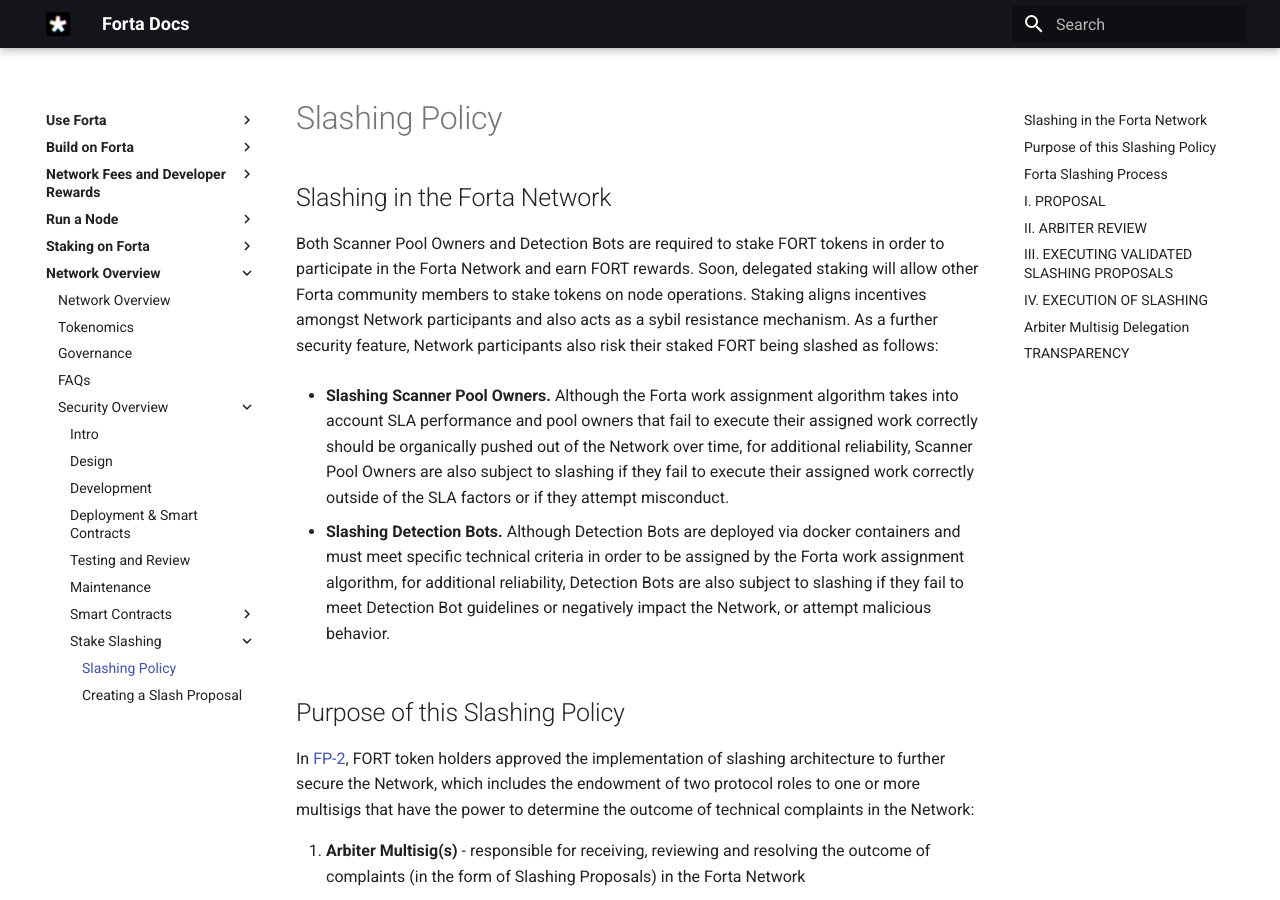
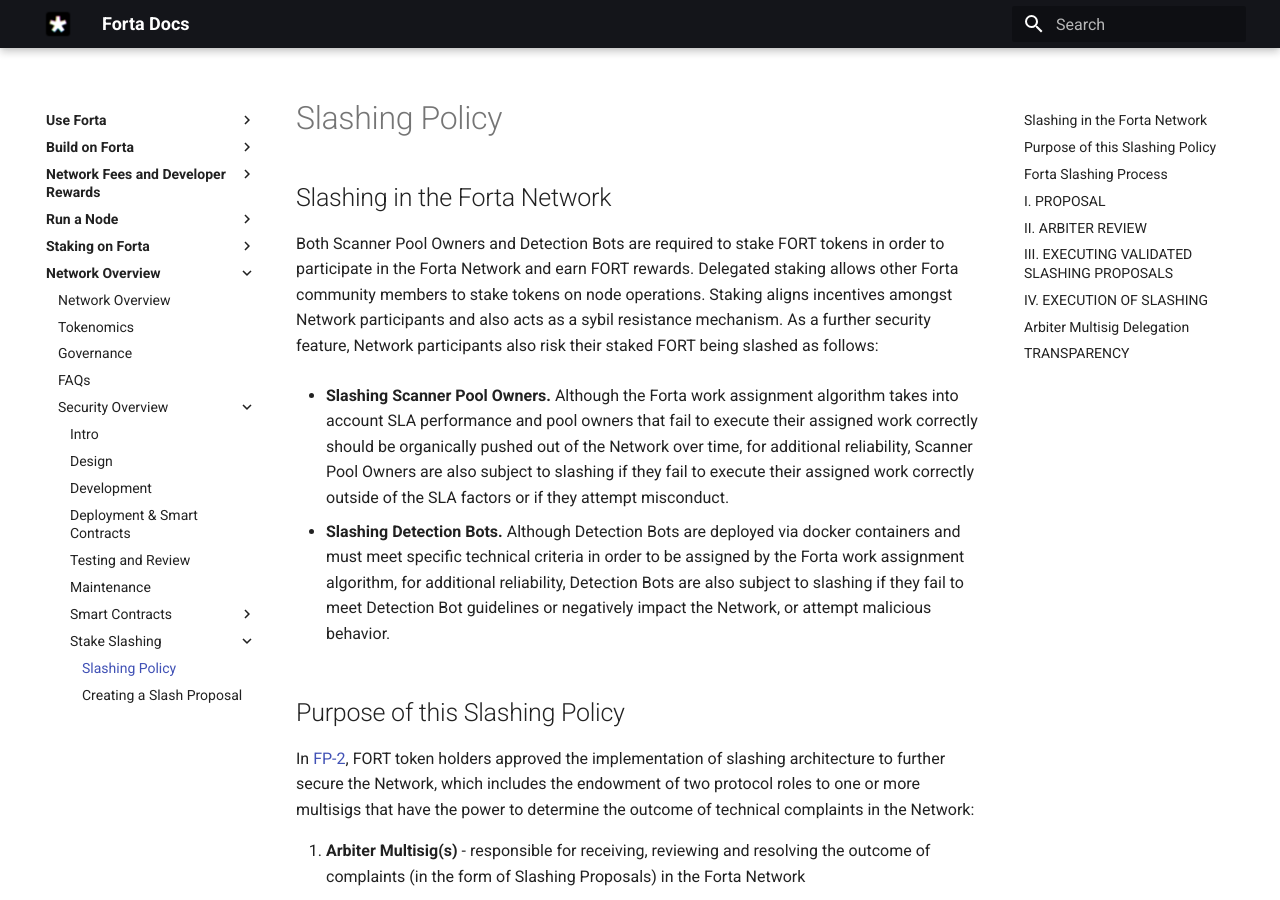
Before and after one commit to forta-network/docs, an MkDocs documentation site: the page built from docs/slashing-policy.md, in a window 1280 px wide and 900 px high. Built offline with MkDocs 1.6.1 and Material for MkDocs 9.7.7, drawn with Linux system fonts in a browser that asks for light colours; some of the changed text lies outside the part shown.

Commit message:
delegators_modifications

```diff
--- a/docs/slashing-policy.md
+++ b/docs/slashing-policy.md
@@ -2,7 +2,7 @@
 
 ## Slashing in the Forta Network
 
-Both Scanner Pool Owners and Detection Bots are required to stake FORT tokens in order to participate in the Forta Network and earn FORT rewards. Soon, delegated staking will allow other Forta community members to stake tokens on node operations. Staking aligns incentives amongst Network participants and also acts as a sybil resistance mechanism. As a further security feature, Network participants also risk their staked FORT being slashed as follows:
+Both Scanner Pool Owners and Detection Bots are required to stake FORT tokens in order to participate in the Forta Network and earn FORT rewards. Delegated staking allows other Forta community members to stake tokens on node operations. Staking aligns incentives amongst Network participants and also acts as a sybil resistance mechanism. As a further security feature, Network participants also risk their staked FORT being slashed as follows:
 
 - **Slashing Scanner Pool Owners.** Although the Forta work assignment algorithm takes into account SLA performance and pool owners that fail to execute their assigned work correctly should be organically pushed out of the Network over time, for additional reliability, Scanner Pool Owners are also subject to slashing if they fail to execute their assigned work correctly outside of the SLA factors or if they attempt misconduct.
 
```
Also changed, not shown: other parts of docs/slashing-policy.md (+1 -1 lines).
